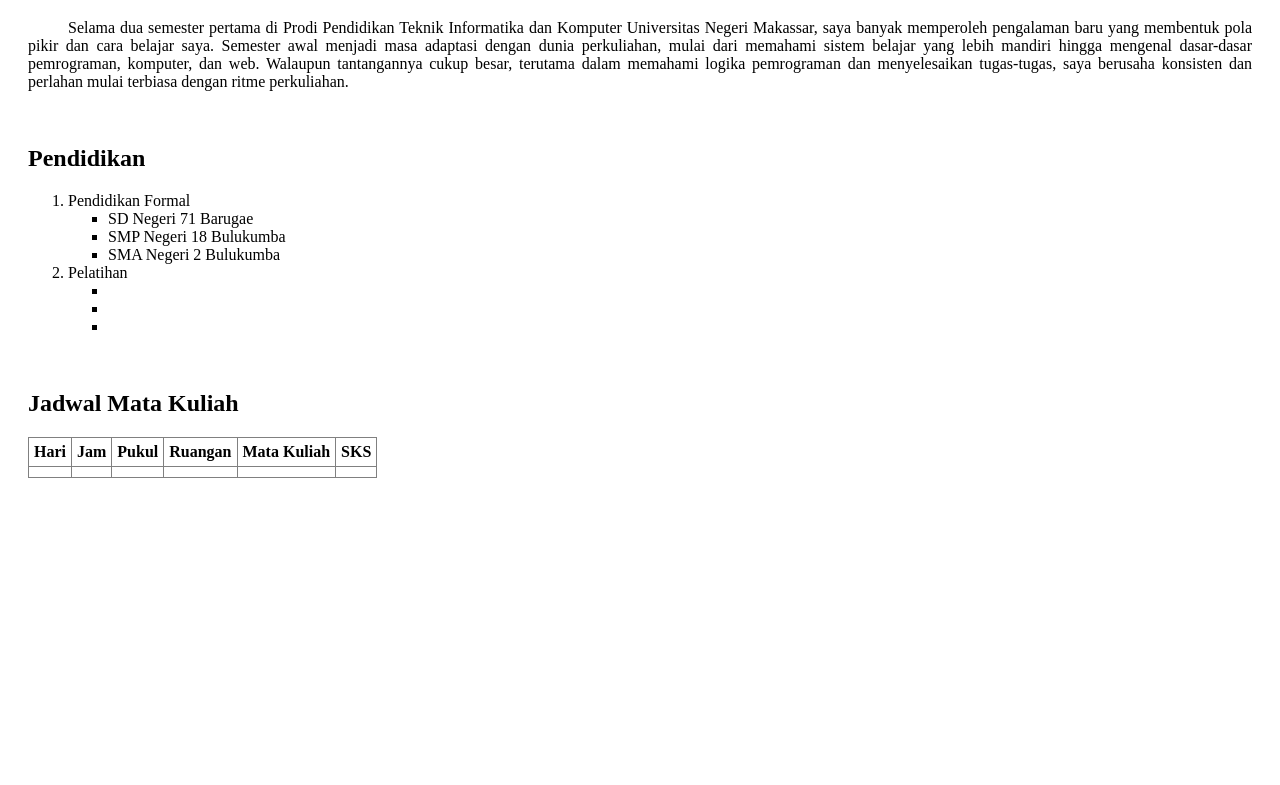
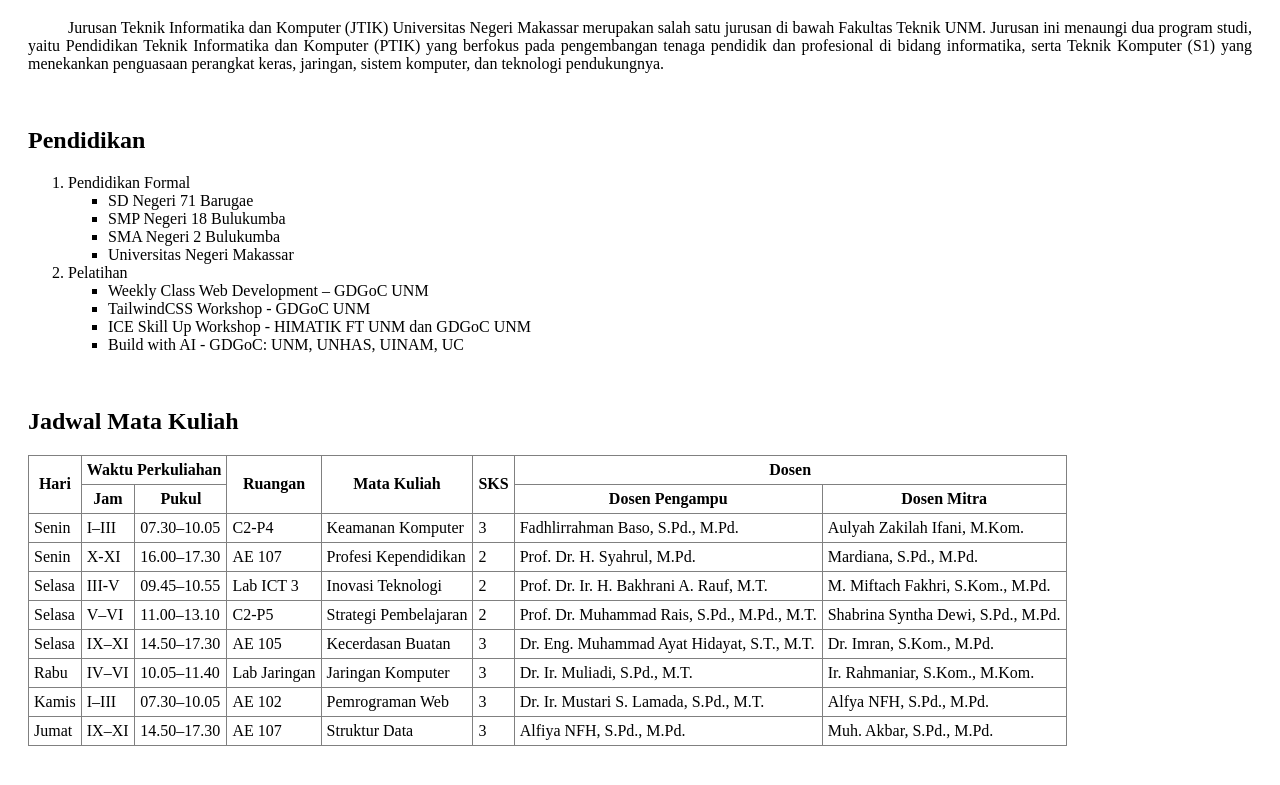
Before and after one commit to nurhidayatdev/praktikum-2, a plain HTML site: page praktikum-2/tugas/index.html in a window 1280 px wide. Shown: the part 135-920 px from the top of the page. Before the commit the page ends 800 px from the top, so only its background shows below. Drawn offline with Linux system fonts and the light colour scheme.

Commit message:
add main

```diff
--- a/praktikum-2/tugas/index.html
+++ b/praktikum-2/tugas/index.html
@@ -57,15 +57,7 @@
         <h1 id="home">Jurusan Teknik Informatika dan Komputer</h1>
 
         <p>
-            Selama dua semester pertama di Prodi Pendidikan Teknik Informatika
-            dan Komputer Universitas Negeri Makassar, saya banyak memperoleh
-            pengalaman baru yang membentuk pola pikir dan cara belajar saya.
-            Semester awal menjadi masa adaptasi dengan dunia perkuliahan, mulai
-            dari memahami sistem belajar yang lebih mandiri hingga mengenal
-            dasar-dasar pemrograman, komputer, dan web. Walaupun tantangannya
-            cukup besar, terutama dalam memahami logika pemrograman dan
-            menyelesaikan tugas-tugas, saya berusaha konsisten dan perlahan
-            mulai terbiasa dengan ritme perkuliahan.
+            Jurusan Teknik Informatika dan Komputer (JTIK) Universitas Negeri Makassar merupakan salah satu jurusan di bawah Fakultas Teknik UNM. Jurusan ini menaungi dua program studi, yaitu Pendidikan Teknik Informatika dan Komputer (PTIK) yang berfokus pada pengembangan tenaga pendidik dan profesional di bidang informatika, serta Teknik Komputer (S1) yang menekankan penguasaan perangkat keras, jaringan, sistem komputer, dan teknologi pendukungnya.
         </p>
 
         <br />
@@ -77,12 +69,14 @@
            <li>SD Negeri 71 Barugae</li>
            <li>SMP Negeri 18 Bulukumba</li>
            <li>SMA Negeri 2 Bulukumba</li>
+           <li>Universitas Negeri Makassar</li>
         </ul>
         <li>Pelatihan</li>
             <ul type="square">
-           <li></li>
-           <li></li>
-           <li></li>
+           <li>Weekly Class Web Development – GDGoC UNM</li>
+           <li>TailwindCSS Workshop - GDGoC UNM</li>
+           <li>ICE Skill Up Workshop - HIMATIK FT UNM dan GDGoC UNM</li>
+           <li>Build with AI - GDGoC: UNM, UNHAS, UINAM, UC</li>
         </ul>
         </ol>
 
@@ -93,21 +87,106 @@
 
         <table border="1" cellpadding="5">
   <tr>
-                <th>Hari</th>
+    <th rowspan="2">Hari</th>
+    <th colspan="2">Waktu Perkuliahan</th>
+    <th rowspan="2">Ruangan</th>
+    <th rowspan="2">Mata Kuliah</th>
+    <th rowspan="2">SKS</th>
+    <th colspan="2">Dosen</th>
+  </tr>
+  <tr>
     <th>Jam</th>
     <th>Pukul</th>
-                <th>Ruangan</th>
-                <th>Mata Kuliah</th>
-                <th>SKS</th>
+    <th>Dosen Pengampu</th>
+    <th>Dosen Mitra</th>
+  </tr>
+
+  <tr>
+    <td>Senin</td>
+    <td>I–III</td>
+    <td>07.30–10.05</td>
+    <td>C2-P4</td>
+    <td>Keamanan Komputer</td>
+    <td>3</td>
+    <td>Fadhlirrahman Baso, S.Pd., M.Pd.</td>
+    <td>Aulyah Zakilah Ifani, M.Kom.</td>
   </tr>
   <tr>
-                <td></td>
-                <td></td>
-                <td></td>
-                <td></td>
-                <td></td>
+    <td>Senin</td>
+    <td>X-XI</td>
+    <td>16.00–17.30</td>
+    <td>AE 107</td>
+    <td>Profesi Kependidikan</td>
+    <td>2</td>
+    <td>Prof. Dr. H. Syahrul, M.Pd.</td>
+    <td>Mardiana, S.Pd., M.Pd.</td>
+  </tr>
+
+  <tr>
+    <td>Selasa</td>
+    <td>III-V</td>
+    <td>09.45–10.55</td>
+    <td>Lab ICT 3</td>
+    <td>Inovasi Teknologi</td>
+    <td>2</td>
+    <td>Prof. Dr. Ir. H. Bakhrani A. Rauf, M.T.</td>
+    <td>M. Miftach Fakhri, S.Kom., M.Pd.</td>
+  </tr>
+  <tr>
+    <td>Selasa</td>
+    <td>V–VI</td>
+    <td>11.00–13.10</td>
+    <td>C2-P5</td>
+    <td>Strategi Pembelajaran</td>
+    <td>2</td>
+    <td>Prof. Dr. Muhammad Rais, S.Pd., M.Pd., M.T.</td>
+    <td>Shabrina Syntha Dewi, S.Pd., M.Pd.</td>
+  </tr>
+  <tr>
+    <td>Selasa</td>
+    <td>IX–XI</td>
+    <td>14.50–17.30</td>
+    <td>AE 105</td>
+    <td>Kecerdasan Buatan</td>
+    <td>3</td>
+    <td>Dr. Eng. Muhammad Ayat Hidayat, S.T., M.T.</td>
+    <td>Dr. Imran, S.Kom., M.Pd.</td>
+  </tr>
+
+  <tr>
+    <td>Rabu</td>
+    <td>IV–VI</td>
+    <td>10.05–11.40</td>
+    <td>Lab Jaringan</td>
+    <td>Jaringan Komputer</td>
+    <td>3</td>
+    <td>Dr. Ir. Muliadi, S.Pd., M.T.</td>
+    <td>Ir. Rahmaniar, S.Kom., M.Kom.</td>
+  </tr>
+
+  <tr>
+    <td>Kamis</td>
+    <td>I–III</td>
+    <td>07.30–10.05</td>
+    <td>AE 102</td>
+    <td>Pemrograman Web</td>
+    <td>3</td>
+    <td>Dr. Ir. Mustari S. Lamada, S.Pd., M.T.</td>
+    <td>Alfya NFH, S.Pd., M.Pd.</td>
+  </tr>
+
+  <tr>
+    <td>Jumat</td>
+    <td>IX–XI</td>
+    <td>14.50–17.30</td>
+    <td>AE 107</td>
+    <td>Struktur Data</td>
+    <td>3</td>
+    <td>Alfiya NFH, S.Pd., M.Pd.</td>
+    <td>Muh. Akbar, S.Pd., M.Pd.</td>
   </tr>
 </table>
+
         <br>
 
     </body>
```
Also changed, not shown: praktikum-2/tugas/artikel.html (+8 -8 lines). Lines whose indentation alone changed are shown as unchanged.
